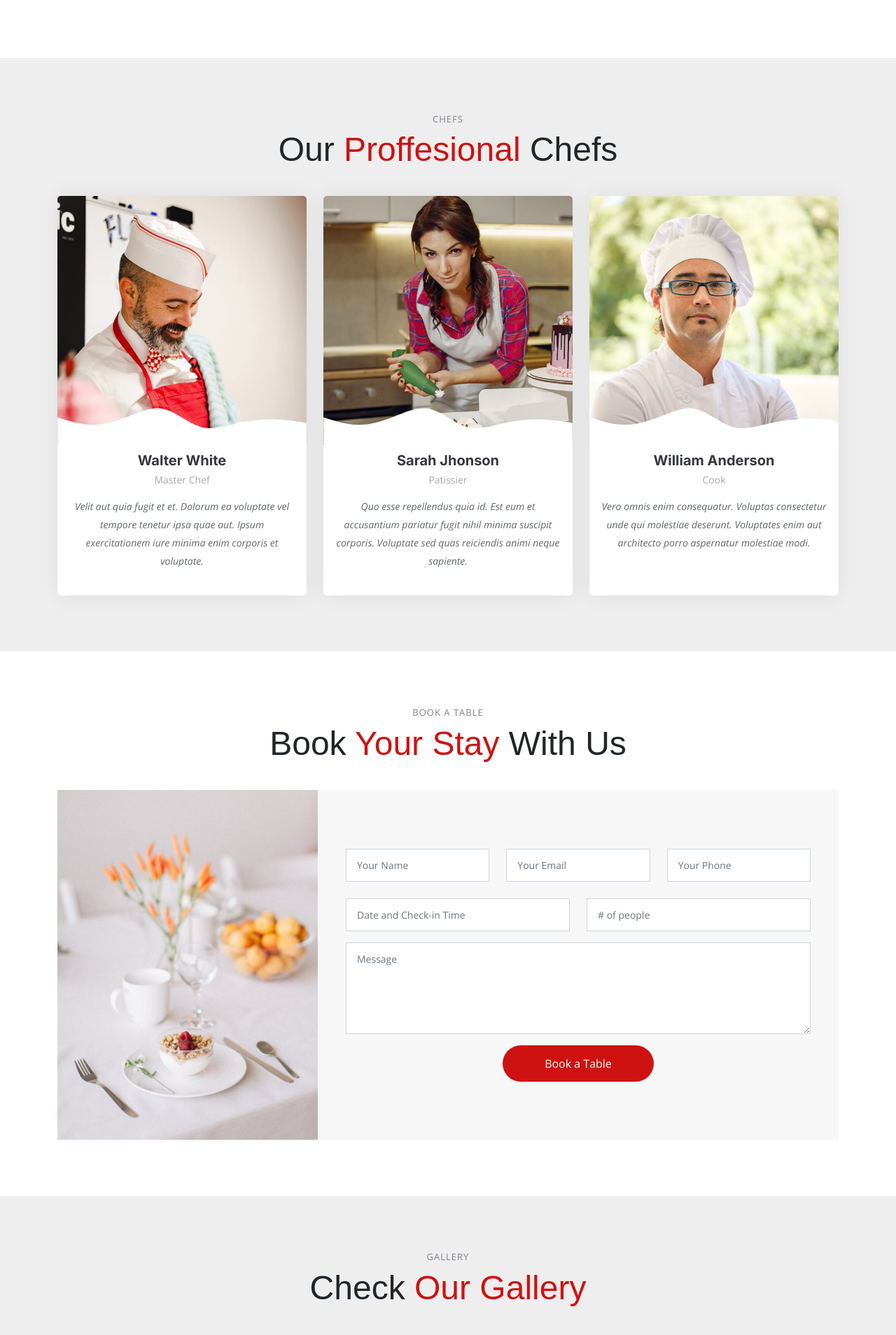
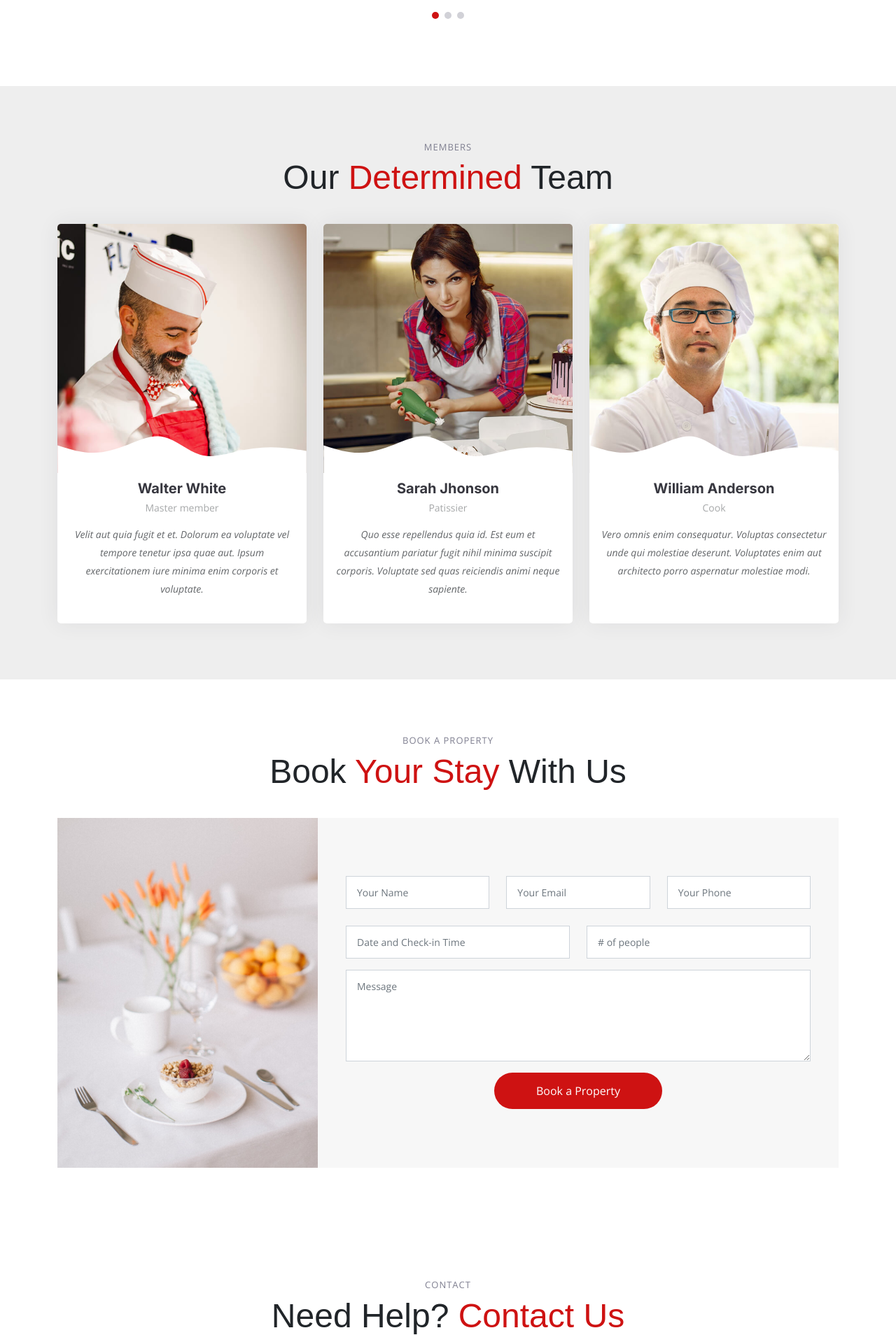
Before and after one commit to aiprizm/kingdom_homes, a Django app: page / in a window 1280 px wide. Shown: the part 4081-5989 px from the top of the page at 70% size. Run offline with Django 4.2, Linux system fonts and the light colour scheme; some libraries are stand-ins or nearby versions.

Commit message:
side done

```diff
--- a/website/static/website/css/main.css
+++ b/website/static/website/css/main.css
@@ -1108,9 +1108,9 @@ section {
 }
 
 /*--------------------------------------------------------------
-# Chefs Section
---------------------------------------------------------------*/
-.chefs .chef-member {
+# members Section
+--------------------------------------------------------------*/
+.members .member-member {
   overflow: hidden;
   text-align: center;
   border-radius: 5px;
@@ -1119,12 +1119,12 @@ section {
   transition: 0.3s;
 }
 
-.chefs .chef-member .member-img {
+.members .member-member .member-img {
   position: relative;
   overflow: hidden;
 }
 
-.chefs .chef-member .member-img:after {
+.members .member-member .member-img:after {
   position: absolute;
   content: "";
   left: 0;
@@ -1156,33 +1156,33 @@ section {
   text-align: center;
 }
 
-.chefs .chef-member .social a:hover {
+.members .member-member .social a:hover {
   color: rgba(55, 55, 63, 0.9);
 }
 
-.chefs .chef-member .social i {
+.members .member-member .social i {
   font-size: 18px;
 }
 
-.chefs .chef-member .member-info {
+.members .member-member .member-info {
   padding: 10px 15px 20px 15px;
 }
 
-.chefs .chef-member .member-info h4 {
+.members .member-member .member-info h4 {
   font-weight: 700;
   margin-bottom: 5px;
   font-size: 20px;
   color: var(--color-secondary);
 }
 
-.chefs .chef-member .member-info span {
+.members .member-member .member-info span {
   display: block;
   font-size: 14px;
   font-weight: 400;
   color: rgba(33, 37, 41, 0.4);
 }
 
-.chefs .chef-member .member-info p {
+.members .member-member .member-info p {
   font-style: italic;
   font-size: 14px;
   padding-top: 15px;
@@ -1203,34 +1203,34 @@ section {
 /*--------------------------------------------------------------
 # Book A Table Section
 --------------------------------------------------------------*/
-.book-a-table .reservation-img {
+.book-a-stay .reservation-img {
   min-height: 500px;
   background-size: cover;
   background-position: center;
 }
 
-.book-a-table .reservation-form-bg {
+.book-a-stay .reservation-form-bg {
   background: rgba(55, 55, 63, 0.04);
 }
 
-.book-a-table .php-email-form {
+.book-a-stay .php-email-form {
   padding: 40px;
 }
 
 @media (max-width: 575px) {
-  .book-a-table .php-email-form {
+  .book-a-stay .php-email-form {
     padding: 20px;
   }
 }
 
-.book-a-table .php-email-form h3 {
+.book-a-stay .php-email-form h3 {
   font-size: 14px;
   font-weight: 700;
   text-transform: uppercase;
   letter-spacing: 1px;
 }
 
-.book-a-table .php-email-form h4 {
+.book-a-stay .php-email-form h4 {
   font-size: 14px;
   font-weight: 700;
   text-transform: uppercase;
@@ -1284,28 +1284,28 @@ section {
   animation: animate-loading 1s linear infinite;
 }
 
-.book-a-table .php-email-form input,
-.book-a-table .php-email-form textarea {
+.book-a-stay .php-email-form input,
+.book-a-stay .php-email-form textarea {
   border-radius: 0;
   box-shadow: none;
   font-size: 14px;
   border-radius: 0;
 }
 
-.book-a-table .php-email-form input:focus,
-.book-a-table .php-email-form textarea:focus {
+.book-a-stay .php-email-form input:focus,
+.book-a-stay .php-email-form textarea:focus {
   border-color: var(--color-primary);
 }
 
-.book-a-table .php-email-form input {
+.book-a-stay .php-email-form input {
   padding: 12px 15px;
 }
 
-.book-a-table .php-email-form textarea {
+.book-a-stay .php-email-form textarea {
   padding: 12px 15px;
 }
 
-.book-a-table .php-email-form button[type=submit] {
+.book-a-stay .php-email-form button[type=submit] {
   background: var(--color-primary);
   border: 0;
   padding: 14px 60px;
--- a/website/templates/website/base.html
+++ b/website/templates/website/base.html
@@ -26,6 +26,10 @@
     <link href="https://fonts.googleapis.com/css2?family=Open+Sans:ital,wght@0,300;0,400;0,500;0,600;0,700;1,300;1,400;1,600;1,700&family=Amatic+SC:ital,wght@0,300;0,400;0,500;0,600;0,700;1,300;1,400;1,500;1,600;1,700&family=Inter:ital,wght@0,300;0,400;0,500;0,600;0,700;1,300;1,400;1,500;1,600;1,700&display=swap"
           rel="stylesheet">
     {% endblock fonts %}
+
+    {% block javascript %}
+    <script type='text/javascript' src='https://ajax.googleapis.com/ajax/libs/jquery/1.7.1/jquery.min.js'></script>
+    {% endblock javascript %}
 
     {% block vendor_css %}
     <!-- Vendor CSS Files -->
@@ -60,7 +64,7 @@
                 <li><a href="{% url 'index' %}#about">About</a></li>
                 <li><a href="{% url 'index' %}#menu">Menu</a></li>
                 <li><a href="{% url 'index' %}#events">Events</a></li>
-                <li><a href="{% url 'index' %}#chefs">Chefs</a></li>
+                <li><a href="{% url 'index' %}#members">members</a></li>
                 <li><a href="{% url 'index' %}#gallery">Gallery</a></li>
                 <li class="dropdown"><a href="#"><span>Drop Down</span> <i
                         class="bi bi-chevron-down dropdown-indicator"></i></a>
@@ -85,7 +89,7 @@
             </ul>
         </nav><!-- .navbar -->
 
-        <a class="btn-book-a-table" href="{% url 'index' %}#book-a-table">Book a Table</a>
+        <a class="btn-book-a-stay" href="{% url 'index' %}#book-a-stay">Book a Property</a>
         <i class="mobile-nav-toggle mobile-nav-show bi bi-list"></i>
         <i class="mobile-nav-toggle mobile-nav-hide d-none bi bi-x"></i>
 
@@ -120,7 +124,7 @@
                 <div>
                     <h4>Reservations</h4>
                     <p>
-                        <strong>Phone:</strong> +1 5589 55488 55<br>
+                        <strong>Phone:</strong> +1 (407) 731-0215<br>
                         <strong>Email:</strong> info@example.com<br>
                     </p>
                 </div>
--- a/website/templates/website/index.html
+++ b/website/templates/website/index.html
@@ -8,15 +8,15 @@
     <div class="container">
       <div class="row justify-content-between gy-5">
         <div class="col-lg-5 order-2 order-lg-1 d-flex flex-column justify-content-center align-items-center align-items-lg-start text-center text-lg-start">
-          <h2 data-aos="fade-up">Enjoy Your Healthy<br>Delicious Food</h2>
+          <h2 data-aos="fade-up">Have a property<br>for rent?</h2>
           <p data-aos="fade-up" data-aos-delay="100">Sed autem laudantium dolores. Voluptatem itaque ea consequatur eveniet. Eum quas beatae cumque eum quaerat.</p>
           <div class="d-flex" data-aos="fade-up" data-aos-delay="200">
-            <a href="#book-a-table" class="btn-book-a-table">Book a Table</a>
-            <a href="https://www.youtube.com/watch?v=LXb3EKWsInQ" class="glightbox btn-watch-video d-flex align-items-center"><i class="bi bi-play-circle"></i><span>Watch Video</span></a>
+            <a href="#book-a-stay" class="btn-book-a-stay">Book a Property</a>
+            <a href="{% static 'website/kingdom_homes_video.mp4' %}" class="glightbox btn-watch-video d-flex align-items-center"><i class="bi bi-play-circle"></i><span>Watch Video</span></a>
           </div>
         </div>
         <div class="col-lg-5 order-1 order-lg-2 text-center text-lg-start">
-          <img src="{% static 'website/img/hero-img.png' %}" class="img-fluid" alt="" data-aos="zoom-out" data-aos-delay="300">
+          <img src="{% static 'website/img/hero-img4.jpg' %}" class="img-fluid" alt="" data-aos="zoom-out" data-aos-delay="300">
         </div>
       </div>
     </div>
@@ -36,15 +36,14 @@
         <div class="row gy-4">
           <div class="col-lg-7 position-relative about-img" style='background-image: url("/static/website/img/about.jpg") ;' data-aos="fade-up" data-aos-delay="150">
             <div class="call-us position-absolute">
-              <h4>Book a Table</h4>
-              <p>+1 5589 55488 55</p>
+              <h4>Book a Property</h4>
+              <p>+1 (407) 731-0215</p>
             </div>
           </div>
           <div class="col-lg-5 d-flex align-items-end" data-aos="fade-up" data-aos-delay="300">
             <div class="content ps-0 ps-lg-5">
               <p class="fst-italic">
-                Lorem ipsum dolor sit amet, consectetur adipiscing elit, sed do eiusmod tempor incididunt ut labore et dolore
-                magna aliqua.
+                Welcome to Kingdom Home Stays, your number one source for all things [product]. We're dedicated to providing you the very best of [product], with an emphasis on [store characteristic 1], [store characteristic 2], [store characteristic 3].x
               </p>
               <ul>
                 <li><i class="bi bi-check2-all"></i> Ullamco laboris nisi ut aliquip ex ea commodo consequat.</li>
@@ -92,24 +91,24 @@
               <div class="col-xl-4" data-aos="fade-up" data-aos-delay="200">
                 <div class="icon-box d-flex flex-column justify-content-center align-items-center">
                   <i class="bi bi-clipboard-data"></i>
-                  <h4>Corporis voluptates officia eiusmod</h4>
-                  <p>Consequuntur sunt aut quasi enim aliquam quae harum pariatur laboris nisi ut aliquip</p>
+                  <h4>Is There Any Charge For Working With You?</h4>
+                  <p>There are no fees, charges, or hidden costs whatsoever to work with us. We sign a 6 or 12 month lease and provide a deposit, just like a typical tenant.</p>
                 </div>
               </div><!-- End Icon Box -->
 
               <div class="col-xl-4" data-aos="fade-up" data-aos-delay="300">
                 <div class="icon-box d-flex flex-column justify-content-center align-items-center">
                   <i class="bi bi-gem"></i>
-                  <h4>Ullamco laboris ladore pan</h4>
-                  <p>Excepteur sint occaecat cupidatat non proident, sunt in culpa qui officia deserunt</p>
+                  <h4>Who Would Be Staying In My Property?</h4>
+                  <p>Our guests are business leisure travelers who are seeking something different. We deliver the “un-hotel” experience to our guests.</p>
                 </div>
               </div><!-- End Icon Box -->
 
               <div class="col-xl-4" data-aos="fade-up" data-aos-delay="400">
                 <div class="icon-box d-flex flex-column justify-content-center align-items-center">
                   <i class="bi bi-inboxes"></i>
-                  <h4>Labore consequatur incidid dolore</h4>
-                  <p>Aut suscipit aut cum nemo deleniti aut omnis. Doloribus ut maiores omnis facere</p>
+                  <h4>How Do I See If My Property Will Qualify?</h4>
+                  <p>Your place may be exactly what we’re looking for. To find out if it’s a fit for both of us, just click CONTACT US below and we’ll be in touch!</p>
                 </div>
               </div><!-- End Icon Box -->
 
@@ -280,31 +279,31 @@
       <div class="container-fluid" data-aos="fade-up">
 
         <div class="section-header">
-          <h2>Events</h2>
-          <p>Share <span>Your Moments</span> In Our Restaurant</p>
+          <h2>Stay with us</h2>
+          <p>Stay in <span>Our Pristine</span> Homes</p>
         </div>
 
         <div class="slides-3 swiper" data-aos="fade-up" data-aos-delay="100">
           <div class="swiper-wrapper">
 
-            <div class="swiper-slide event-item d-flex flex-column justify-content-end" style='background-image: url("static/website/img/events-1.jpg")'>
-              <h3>Custom Parties</h3>
+            <div class="swiper-slide event-item d-flex flex-column justify-content-end" style='background-image: url("static/website/img/events-4.jpg")'>
+              <h3>Better than Home</h3>
               <div class="price align-self-start">$99</div>
               <p class="description">
                 Quo corporis voluptas ea ad. Consectetur inventore sapiente ipsum voluptas eos omnis facere. Enim facilis veritatis id est rem repudiandae nulla expedita quas.
               </p>
             </div><!-- End Event item -->
 
-            <div class="swiper-slide event-item d-flex flex-column justify-content-end" style='background-image: url("static/website/img/events-2.jpg")'>
-              <h3>Private Parties</h3>
+            <div class="swiper-slide event-item d-flex flex-column justify-content-end" style='background-image: url("static/website/img/events-5.jpg")'>
+              <h3>On the Go Vacations</h3>
               <div class="price align-self-start">$289</div>
               <p class="description">
                 In delectus sint qui et enim. Et ab repudiandae inventore quaerat doloribus. Facere nemo vero est ut dolores ea assumenda et. Delectus saepe accusamus aspernatur.
               </p>
             </div><!-- End Event item -->
 
-            <div class="swiper-slide event-item d-flex flex-column justify-content-end" style='background-image: url("/static/website/img/events-3.jpg")'>
-              <h3>Birthday Parties</h3>
+            <div class="swiper-slide event-item d-flex flex-column justify-content-end" style='background-image: url("/static/website/img/events-6.jpg")'>
+              <h3>Casa De Vacacion</h3>
               <div class="price align-self-start">$499</div>
               <p class="description">
                 Laborum aperiam atque omnis minus omnis est qui assumenda quos. Quis id sit quibusdam. Esse quisquam ducimus officia ipsum ut quibusdam maxime. Non enim perspiciatis.
@@ -318,21 +317,21 @@
       </div>
     </section><!-- End Events Section -->
 
-    <!-- ======= Chefs Section ======= -->
-    <section id="chefs" class="chefs section-bg">
+    <!-- ======= members Section ======= -->
+    <section id="members" class="members section-bg">
       <div class="container" data-aos="fade-up">
 
         <div class="section-header">
-          <h2>Chefs</h2>
-          <p>Our <span>Proffesional</span> Chefs</p>
+          <h2>members</h2>
+          <p>Our <span>Determined</span> Team</p>
         </div>
 
         <div class="row gy-4">
 
           <div class="col-lg-4 col-md-6 d-flex align-items-stretch" data-aos="fade-up" data-aos-delay="100">
-            <div class="chef-member">
+            <div class="member-member">
               <div class="member-img">
-                <img src="{% static 'website/img/chefs/chefs-1.jpg' %}" class="img-fluid" alt="">
+                <img src="{% static 'website/img/team/chefs-1.jpg' %}" class="img-fluid" alt="">
                 <div class="social">
                   <a href=""><i class="bi bi-twitter"></i></a>
                   <a href=""><i class="bi bi-facebook"></i></a>
@@ -342,16 +341,16 @@
               </div>
               <div class="member-info">
                 <h4>Walter White</h4>
-                <span>Master Chef</span>
+                <span>Master member</span>
                 <p>Velit aut quia fugit et et. Dolorum ea voluptate vel tempore tenetur ipsa quae aut. Ipsum exercitationem iure minima enim corporis et voluptate.</p>
               </div>
             </div>
-          </div><!-- End Chefs Member -->
+          </div><!-- End members Member -->
 
           <div class="col-lg-4 col-md-6 d-flex align-items-stretch" data-aos="fade-up" data-aos-delay="200">
-            <div class="chef-member">
+            <div class="member-member">
               <div class="member-img">
-                <img src="{% static 'website/img/chefs/chefs-2.jpg' %}" class="img-fluid" alt="">
+                <img src="{% static 'website/img/team/chefs-2.jpg' %}" class="img-fluid" alt="">
                 <div class="social">
                   <a href=""><i class="bi bi-twitter"></i></a>
                   <a href=""><i class="bi bi-facebook"></i></a>
@@ -365,12 +364,12 @@
                 <p>Quo esse repellendus quia id. Est eum et accusantium pariatur fugit nihil minima suscipit corporis. Voluptate sed quas reiciendis animi neque sapiente.</p>
               </div>
             </div>
-          </div><!-- End Chefs Member -->
+          </div><!-- End members Member -->
 
           <div class="col-lg-4 col-md-6 d-flex align-items-stretch" data-aos="fade-up" data-aos-delay="300">
-            <div class="chef-member">
+            <div class="member-member">
               <div class="member-img">
-                <img src="{% static 'website/img/chefs/chefs-3.jpg' %}" class="img-fluid" alt="">
+                <img src="{% static 'website/img/team/chefs-3.jpg' %}" class="img-fluid" alt="">
                 <div class="social">
                   <a href=""><i class="bi bi-twitter"></i></a>
                   <a href=""><i class="bi bi-facebook"></i></a>
@@ -384,19 +383,19 @@
                 <p>Vero omnis enim consequatur. Voluptas consectetur unde qui molestiae deserunt. Voluptates enim aut architecto porro aspernatur molestiae modi.</p>
               </div>
             </div>
-          </div><!-- End Chefs Member -->
+          </div><!-- End members Member -->
 
         </div>
 
       </div>
-    </section><!-- End Chefs Section -->
+    </section><!-- End members Section -->
 
-    <!-- ======= Book A Table Section ======= -->
-    <section id="book-a-table" class="book-a-table">
+    <!-- ======= Book a Property Section ======= -->
+    <section id="book-a-stay" class="book-a-stay">
       <div class="container" data-aos="fade-up">
 
         <div class="section-header">
-          <h2>Book A Table</h2>
+          <h2>Book a Property</h2>
           <p>Book <span>Your Stay</span> With Us</p>
         </div>
 
@@ -405,7 +404,7 @@
           <div class="col-lg-4 reservation-img" style='background-image: url("/static/website/img/reservation.jpg");' data-aos="zoom-out" data-aos-delay="200"></div>
 
           <div class="col-lg-8 d-flex align-items-center reservation-form-bg">
-            <form action="forms/book-a-table.php" method="post" role="form" class="php-email-form" data-aos="fade-up" data-aos-delay="100">
+            <form action="forms/book-a-stay.php" method="post" role="form" class="php-email-form booking" data-aos="fade-up" data-aos-delay="100">
               <div class="row gy-4">
                 <div class="col-lg-4 col-md-6">
                   <input type="text" name="name" class="form-control" id="name" placeholder="Your Name" data-rule="minlen:4" data-msg="Please enter at least 4 chars">
@@ -437,14 +436,14 @@
                 <div class="error-message"></div>
                 <div class="sent-message">Your booking request was sent. We will call back or send an Email to confirm your reservation. Thank you!</div>
               </div>
-              <div class="text-center"><button type="submit">Book a Table</button></div>
+              <div class="text-center"><button type="submit">Book a Property</button></div>
             </form>
           </div><!-- End Reservation Form -->
 
         </div>
 
       </div>
-    </section><!-- End Book A Table Section -->
+    </section><!-- End Book a Property Section -->
 
     <!-- ======= Gallery Section ======= -->
     <section id="gallery" class="gallery section-bg">
@@ -531,20 +530,20 @@
 
         </div>
 
-        <form action="forms/contact.php" method="post" role="form" class="php-email-form p-3 p-md-4">
+        <form action="forms/contact.php" method="post" role="form" class="php-email-form contact p-3 p-md-4">
           <div class="row">
             <div class="col-xl-6 form-group">
-              <input type="text" name="name" class="form-control" id="name" placeholder="Your Name" required>
+              <input type="text" name="name" class="form-control" id="id_name" placeholder="Your Name" required>
             </div>
             <div class="col-xl-6 form-group">
-              <input type="email" class="form-control" name="email" id="email" placeholder="Your Email" required>
+              <input type="email" class="form-control" name="email" id="id_email" placeholder="Your Email" required>
             </div>
           </div>
           <div class="form-group">
-            <input type="text" class="form-control" name="subject" id="subject" placeholder="Subject" required>
+            <input type="text" class="form-control" name="subject" id="id_subject" placeholder="Subject" required>
           </div>
           <div class="form-group">
-            <textarea class="form-control" name="message" rows="5" placeholder="Message" required></textarea>
+            <textarea class="form-control" name="message" rows="5" id="id_message" placeholder="Message" required></textarea>
           </div>
           <div class="my-3">
             <div class="loading">Loading</div>
@@ -560,4 +559,53 @@
 
   </main><!-- End #main -->
 
+{% block page_js %}
+<script type='text/javascript'>
+
+  $(document).ready(function(){
+
+    // AJAX for posting
+    function contact_us() {
+        $.ajax({
+            headers: {'X-Requested-With': 'XMLHttpRequest'},
+            url : "{% url 'contact_us' %}", // the endpoint
+            type : "POST", // http method
+            data : {
+              name: $('#id_name').val(),
+              subject: $('#id_subject').val(),
+              email: $('#id_email').val(),
+              message: $('#id_message').val(),
+              csrfmiddlewaretoken: $('input[name=csrfmiddlewaretoken]').val(),
+            }, // data sent with the post request
+            // handle a successful response
+            success : function(json) {
+                $('#id_name').val(''); // remove the value from the input
+                $('#id_subject').val(''); // remove the value from the input
+                $('#id_email').val(''); // remove the value from the input
+                $('#id_message').val('');
+                $(".sent-message").addClass("d-block")
+            },
+
+            // handle a non-successful response
+            error : function(xhr,errmsg,err) {
+                $(".error-message").addClass("d-block")
+                //console.log(xhr.status + ": " + xhr.responseText); // provide a bit more info about the error to the console
+            }
+        });
+    }
+
+    // Submit post on submit
+    $('.php-email-form').off().on('submit', function(event){
+        event.preventDefault();
+        contact_us();
+    });
+
+    $('.gallery').hide();
+
+})
+
+</script>
+
+{% endblock page_js %}
+
 {% endblock content %}
```
Also changed, not shown: other parts of website/static/website/css/main.css (+17 -17 lines), other parts of website/templates/website/index.html (+14 -14 lines), website/models.py (+29 -0 lines), website/templates/website/index_bkp.html (+20 -20 lines), website/static/website/img/events-4.jpg (added), website/static/website/img/events-5.jpg (added), website/static/website/img/hero-img2.jpg (added), website/static/website/img/team/chefs-1.jpg (renamed from website/static/website/img/chefs/chefs-1.jpg), website/static/website/img/team/chefs-2.jpg (renamed from website/static/website/img/chefs/chefs-2.jpg), website/static/website/img/team/chefs-3.jpg (renamed from website/static/website/img/chefs/chefs-3.jpg), 5 other files.
